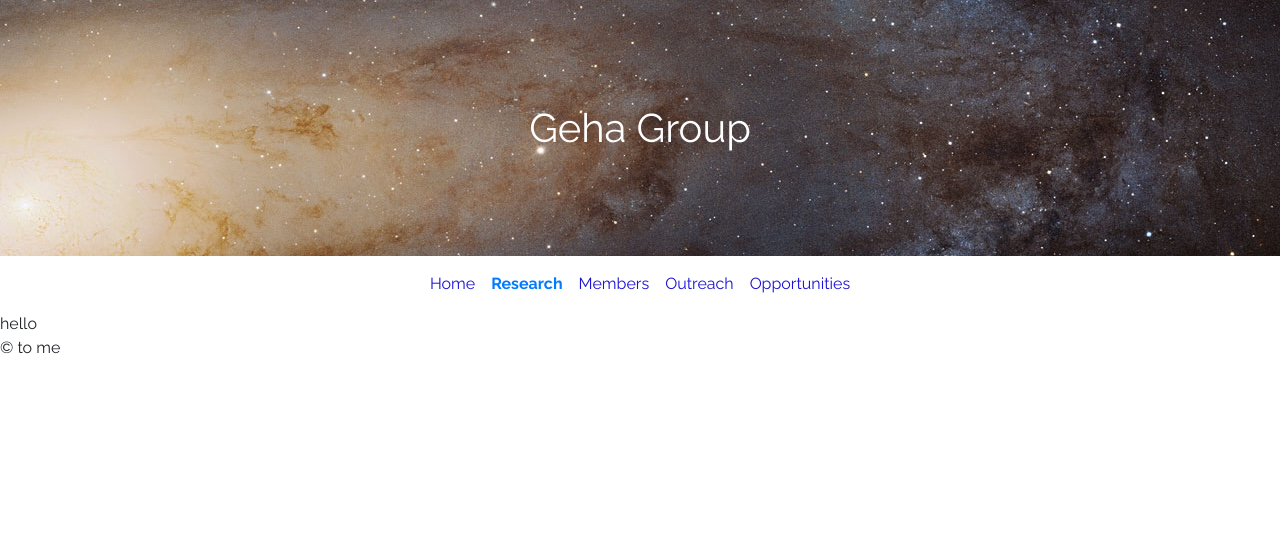
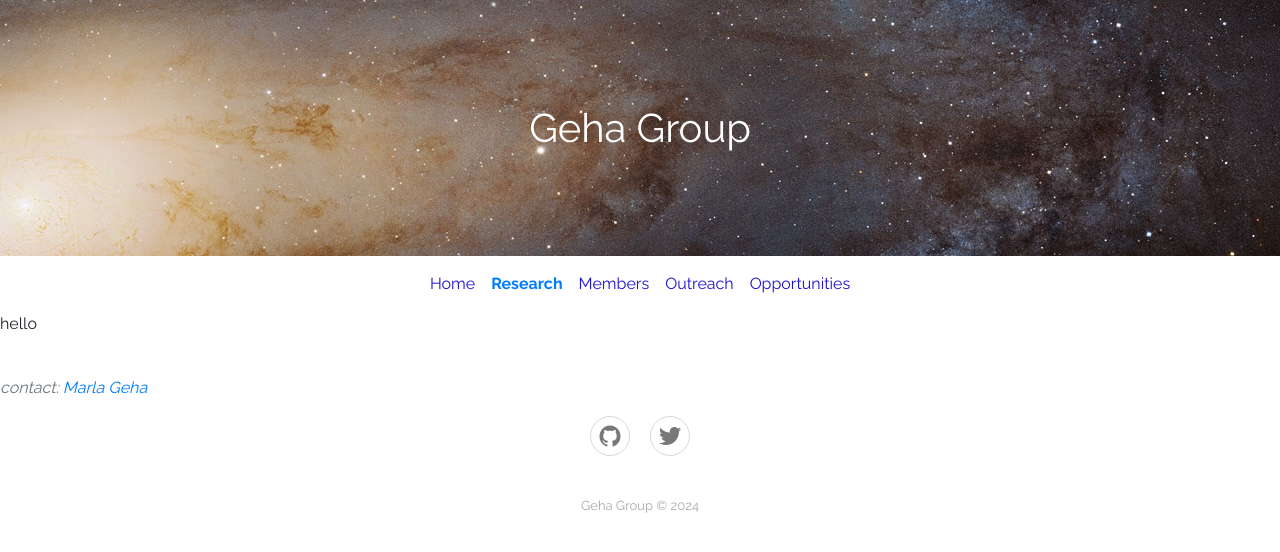
Before and after one commit to geha-group/geha-group.github.io, a Jekyll site: the page built from research.html, in a window 1280 px wide. Shown: the top 552 px of the page. Built offline with Jekyll 4.4.1, drawn with Linux system fonts in a browser that asks for light colours.

Commit message:
footerrrr

```diff
--- a/_layouts/default.html
+++ b/_layouts/default.html
@@ -12,6 +12,8 @@ layout: default
     <link href="https://fonts.googleapis.com/css2?family=Raleway:wght@400;700&display=swap" rel="stylesheet">
     <!-- Custom CSS -->
     <link rel="stylesheet" href="{{ '/assets/css/main.css' | relative_url }}">
+    <link rel="stylesheet" href="https://cdnjs.cloudflare.com/ajax/libs/ionicons/2.0.1/css/ionicons.min.css">
+
 
   </head>
 
@@ -34,15 +36,35 @@ layout: default
   </div>
 
 
+  <div class="footer-basic">
     <footer>
-      &copy; to me
+      <p class="font-italic text-muted center">
+        contact: <a href="mailto:marla.geha@yale.edu">Marla Geha</a>
+      </p>
+
+        <div class="social">
+          <!-- <a href="https://twitter.com/mgeha?lang=en"><i class="icon ion-social-instagram"></i></a> -->
+          <a href="https://github.com/geha-group"><i class="icon ion-social-github"></i></a>
+          <a href="https://twitter.com/mgeha?lang=en"><i class="icon ion-social-twitter"></i></a>
+          <!-- <a href="https://twitter.com/mgeha?lang=en"><i class="icon ion-social-facebook"></i></a> -->
+        </div>
+        <ul class="list-inline">
+            <!-- <li class="list-inline-item"><a href="#">Home</a></li> -->
+            <!-- <li class="list-inline-item"><a href="#">Services</a></li> -->
+            <!-- <li class="list-inline-item"><a href="#">About</a></li> -->
+            <!-- <li class="list-inline-item"><a href="#">Terms</a></li> -->
+            <!-- <li class="list-inline-item"><a href="#">Privacy Policy</a></li> -->
+        </ul>
+        <p class="copyright">Geha Group © 2024</p>
     </footer>
+  </div>
     <!-- Optional JavaScript -->
     <!-- jQuery first, then Popper.js, then Bootstrap JS -->
     <script src="https://code.jquery.com/jquery-3.3.1.slim.min.js"></script>
     <script src="https://cdnjs.cloudflare.com/ajax/libs/popper.js/1.14.7/umd/popper.min.js"></script>
     <script src="https://stackpath.bootstrapcdn.com/bootstrap/4.3.1/js/bootstrap.min.js"></script>
 
+
   </body>
 
   </html>
--- /dev/null
+++ b/_sass/footer.scss
@@ -0,0 +1,59 @@
+.footer-basic {
+    padding:40px 0;
+    background-color:#ffffff;
+    color:#4b4c4d;
+  }
+
+  .footer-basic ul {
+    padding:0;
+    list-style:none;
+    text-align:center;
+    font-size:18px;
+    line-height:1.6;
+    margin-bottom:0;
+  }
+
+  .footer-basic li {
+    padding:0 10px;
+  }
+
+  .footer-basic ul a {
+    color:inherit;
+    text-decoration:none;
+    opacity:0.8;
+  }
+
+  .footer-basic ul a:hover {
+    opacity:1;
+  }
+
+  .footer-basic .social {
+    text-align:center;
+    padding-bottom:25px;
+  }
+
+  .footer-basic .social > a {
+    font-size:24px;
+    width:40px;
+    height:40px;
+    line-height:40px;
+    display:inline-block;
+    text-align:center;
+    border-radius:50%;
+    border:1px solid #ccc;
+    margin:0 8px;
+    color:inherit;
+    opacity:0.75;
+  }
+
+  .footer-basic .social > a:hover {
+    opacity:0.9;
+  }
+
+  .footer-basic .copyright {
+    margin-top:15px;
+    text-align:center;
+    font-size:13px;
+    color:#aaa;
+    margin-bottom:0;
+  }
--- a/assets/css/main.scss
+++ b/assets/css/main.scss
@@ -5,3 +5,4 @@
 @import "navbar";
 @import "header";
 @import "card";
+@import "footer";
```
